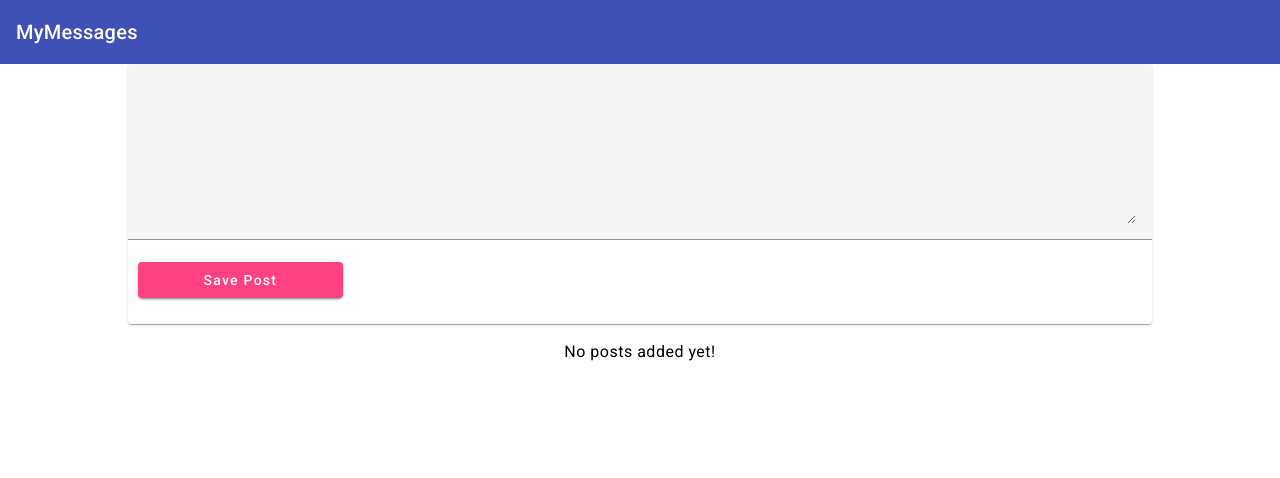
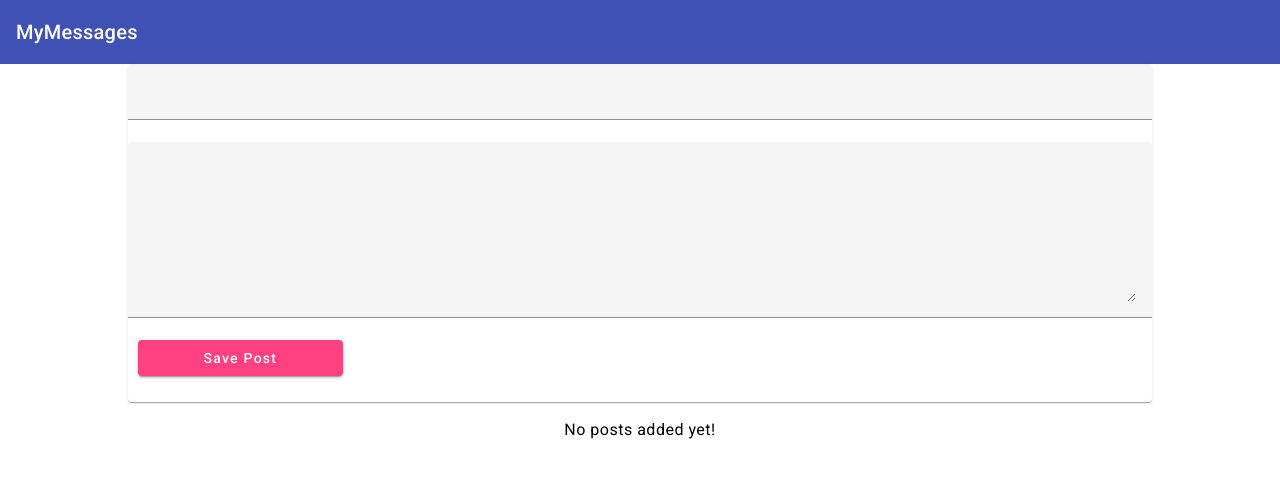
Before and after one commit to Ladan-hub/angular-project, an Angular app: page / in a window 1280 px wide. Shown: the top 478 px of the page. Built offline with nearby package versions, Linux system fonts and the light colour scheme.

Commit message:
event binding

```diff
--- a/src/app/app.component.html
+++ b/src/app/app.component.html
@@ -1,5 +1,5 @@
 <app-header></app-header>
 <main>
-    <app-post-create></app-post-create>
-    <app-post-list></app-post-list>
+    <app-post-create (postCreated)="onPostAdded($event)"></app-post-create>
+    <app-post-list [posts]="storedPosts"></app-post-list>
 </main>
--- a/src/app/app.component.ts
+++ b/src/app/app.component.ts
@@ -6,5 +6,10 @@ import { Component } from '@angular/core';
   styleUrls: ['./app.component.css']
 })
 export class AppComponent {
-  title = 'angular-project';
+  storedPosts = [];
+
+  onPostAdded(post) {
+    this.storedPosts.push(post)
+
+  }
 }
--- a/src/app/posts/post-create/post-create.component.html
+++ b/src/app/posts/post-create/post-create.component.html
@@ -1,6 +1,9 @@
 <mat-card>
     <mat-form-field>
-        <textarea matInput rows="6" [(ngModel)]="enteredValue"></textarea>
+        <input matInput type="text" [(ngModel)]="enteredTitle" >
+    </mat-form-field>
+    <mat-form-field>
+        <textarea matInput rows="6" [(ngModel)]="enteredContent"></textarea>
     </mat-form-field>
     <button mat-raised-button color="accent" (click)="onAddPost()">Save Post</button>
 </mat-card>
--- a/src/app/posts/post-create/post-create.component.ts
+++ b/src/app/posts/post-create/post-create.component.ts
@@ -1,4 +1,4 @@
-import { Component } from "@angular/core";
+import { Component, EventEmitter, Output } from "@angular/core";
 
 @Component({
     selector: 'app-post-create',
@@ -7,11 +7,20 @@ import { Component } from "@angular/core";
 })
 
 export class PostCreateComponent {
-    enteredValue = '';
-    newPost= 'Create a post...';
+
+  enteredTitle = '';
+  enteredContent = '';
+  @Output() postCreated = new EventEmitter();
+
+
 
   onAddPost() {
 
-    this.newPost = this.enteredValue;
-  }
+    const post = {
+      title: this.enteredTitle,
+      content: this.enteredContent}
+
+      this.postCreated.emit(post)
+  };
+
 }
--- a/src/app/posts/post-create/post-list/post-list.component.ts
+++ b/src/app/posts/post-create/post-list/post-list.component.ts
@@ -1,4 +1,4 @@
-import { Component } from "@angular/core";
+import { Component, Input } from "@angular/core";
 
 @Component({
     selector: 'app-post-list',
@@ -12,5 +12,5 @@ export class PostListComponent {
     //     {title: 'Third Post', content: 'This is the third post\'s content'}
     // ]
 
-    posts = [];
+   @Input() posts = [];
 }
```
